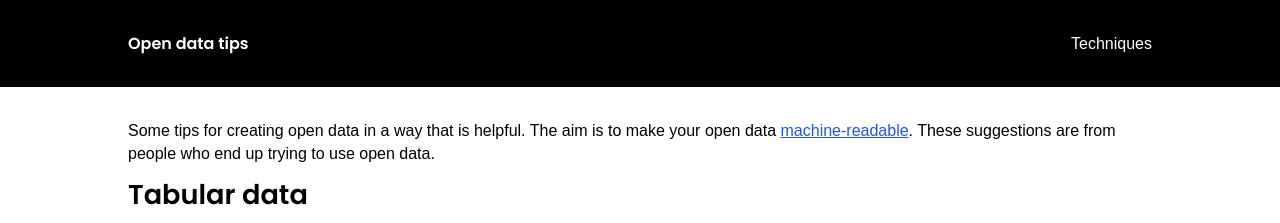
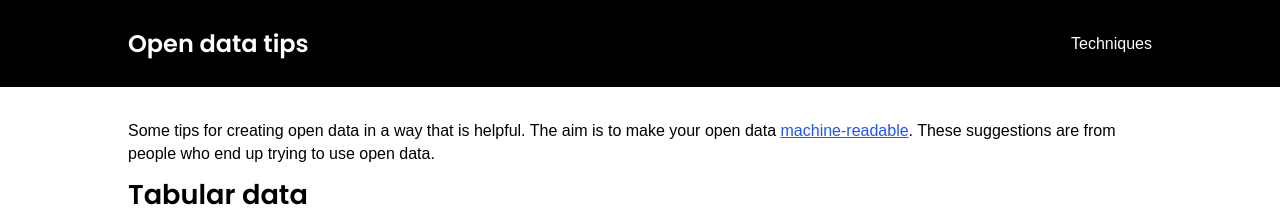
Before and after one commit to odileeds/open-data-tips, a Jekyll site: the page built from README.md, in a window 1280 px wide. Shown: the top 223 px of the page. Built offline with Jekyll 4.4.1, drawn with Linux system fonts in a browser that asks for light colours; our own code applies the rules of GitHub Pages for plain Markdown files.

Commit message:
Update site header

```diff
--- a/_layouts/default.html
+++ b/_layouts/default.html
@@ -9,7 +9,7 @@
 </head>
 <body class="b1-bg">
 	<header class="site-header holder doublepadded">
-		<a href="/" class="title">Open data tips</a>
+		<a href="/open-data-tips/" class="title">Open data tips</a>
 		<a href="/open-data-tips/techniques">Techniques</a>
 	</header>
 	<div class="b6-bg">
--- a/assets/css/style.css
+++ b/assets/css/style.css
@@ -100,7 +100,7 @@ a.c8-bg:hover, a.b1-bg:hover, a.b2-bg:hover, a.b3-bg:hover, a.b4-bg:hover, a.b5-
 .b6-bg .button { background-color: black; color: white!important; }
 
 .site-header { display: flex; align-items: end; }
-.site-header .title { flex-grow: 1; font-family: Poppins, sans-serif; }
+.site-header .title { flex-grow: 1; font-family: Poppins, sans-serif; font-size: 1.5em; }
 .site-header a { text-decoration: none; }
 footer a { color: inherit; }
 table th, table td {
```
